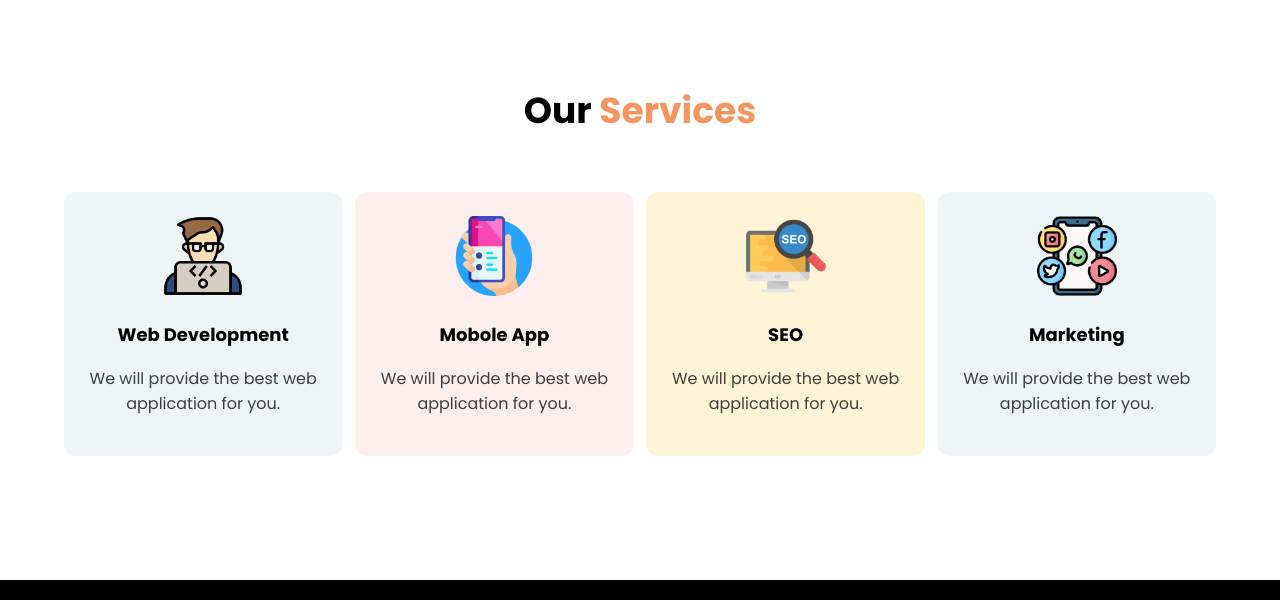
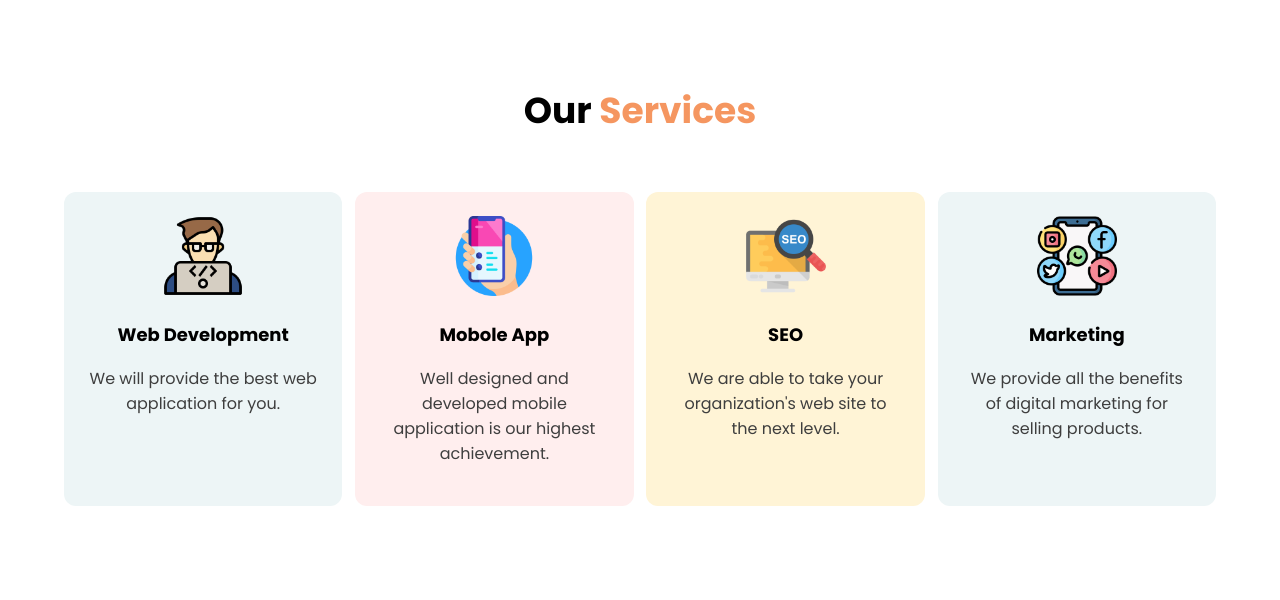
Before and after one commit to kakon4366/Mission-2022, a plain HTML site: page index.html in a window 1280 px wide. Shown: the part 2477-3077 px from the top of the page. Drawn offline with Linux system fonts and the light colour scheme.

Commit message:
Services Content updated

```diff
--- a/index.html
+++ b/index.html
@@ -79,17 +79,17 @@
             <div class="services-card vission-bg-color">
                 <img src="images/illustrators/app.png" alt="">
                 <h3>Mobole App</h3>
-                <p>We will provide the best web application for you.</p>
+                <p>Well designed and developed mobile application is our highest achievement.</p>
             </div>
             <div class="services-card goal-bg-color">
                 <img src="images/illustrators/seo.png" alt="">
                 <h3>SEO</h3>
-                <p>We will provide the best web application for you.</p>
+                <p>We are able to take your organization's web site to the next level.</p>
             </div>
             <div class="services-card mission-bg-color">
                 <img src="images/illustrators/marketing.png" alt="">
                 <h3>Marketing</h3>
-                <p>We will provide the best web application for you.</p>
+                <p>We provide all the benefits of digital marketing for selling products.</p>
             </div>
         </div>
     </section>
--- a/style.css
+++ b/style.css
@@ -23,7 +23,6 @@ section{
     width: 65%;
     padding: 0 5%;
 }
-
 .mission-btn{
     font-size: 16px;
     font-weight: 700;
```
